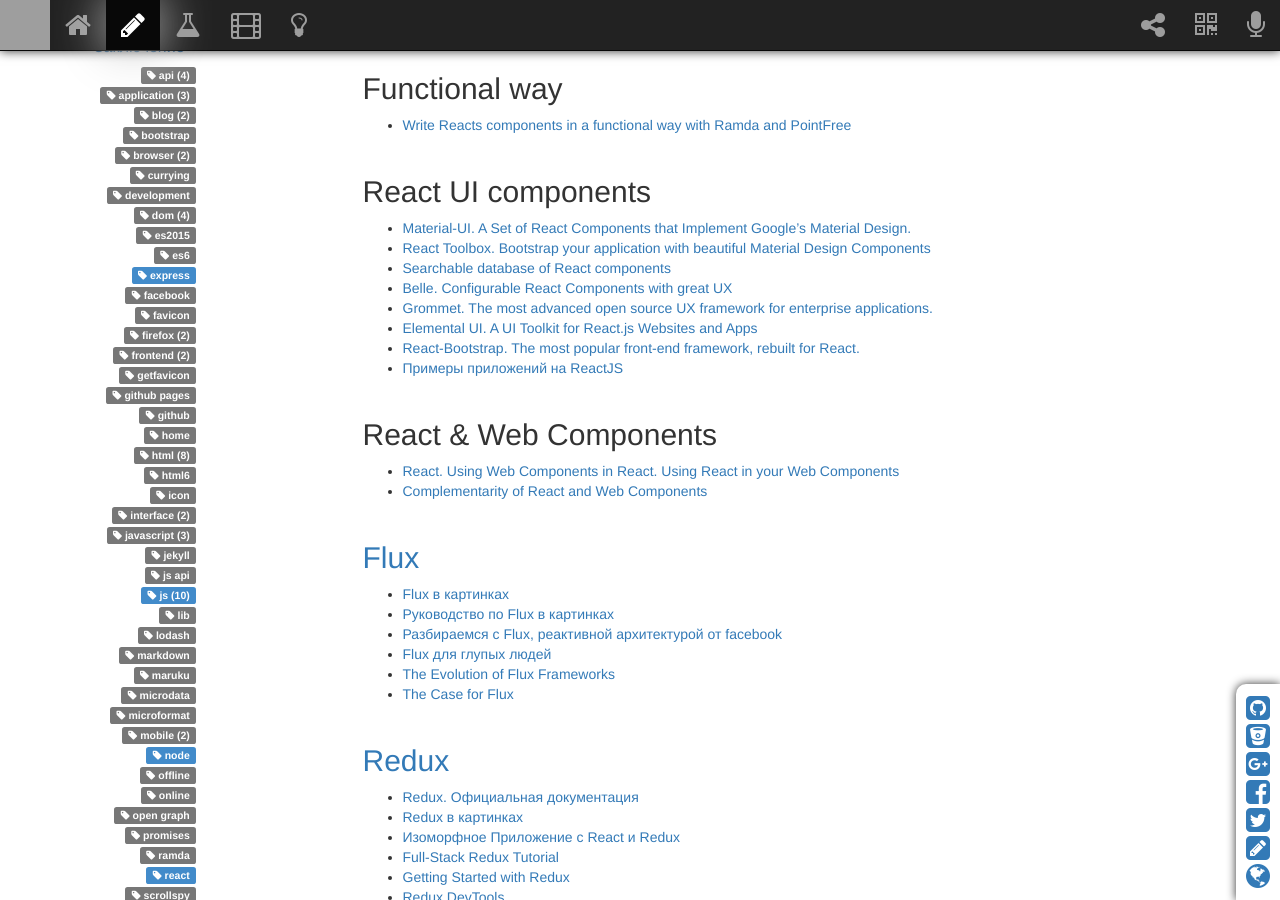
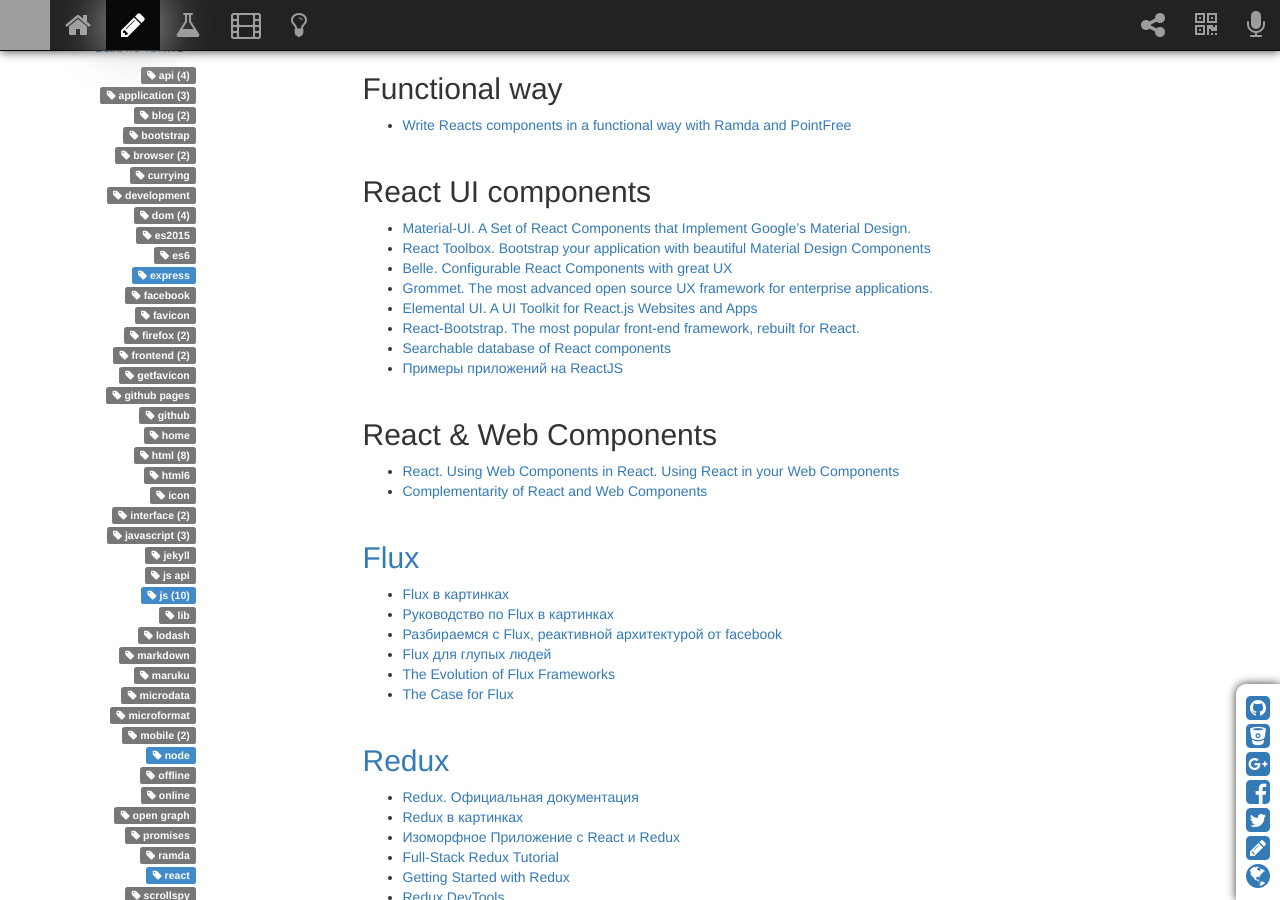
Before and after one commit to sergeymakoveev/sergeymakoveev.github.com, a Jekyll site: the page built from _posts/2015-06-18-js.react.md, in a window 1280 px wide and 900 px high, scrolled down 617 px. Built offline with Jekyll 4.4.1, drawn with Linux system fonts in a browser that asks for light colours; nearby versions of some CDN libraries; comment, search, counter and statistics services are not loaded; grey boxes are pictures that could not be loaded.

Commit message:
[#] обновил контент

```diff
--- a/_posts/2015-06-18-js.react.md
+++ b/_posts/2015-06-18-js.react.md
@@ -30,11 +30,11 @@
 ## React UI components
 *   [Material-UI. A Set of React Components that Implement Google's Material Design.](http://material-ui.com/)
 *   [React Toolbox. Bootstrap your application with beautiful Material Design Components](http://react-toolbox.com/)
-*   [Searchable database of React components](http://react-components.com/)
 *   [Belle. Configurable React Components with great UX](http://nikgraf.github.io/belle/)
 *   [Grommet. The most advanced open source UX framework for enterprise applications.](http://www.grommet.io/docs/)
 *   [Elemental UI. A UI Toolkit for React.js Websites and Apps](http://elemental-ui.com/)
 *   [React-Bootstrap. The most popular front-end framework, rebuilt for React.](https://react-bootstrap.github.io/)
+*   [Searchable database of React components](http://react-components.com/)
 *   [Примеры приложений на ReactJS](http://react.rocks/)
 
 
```
